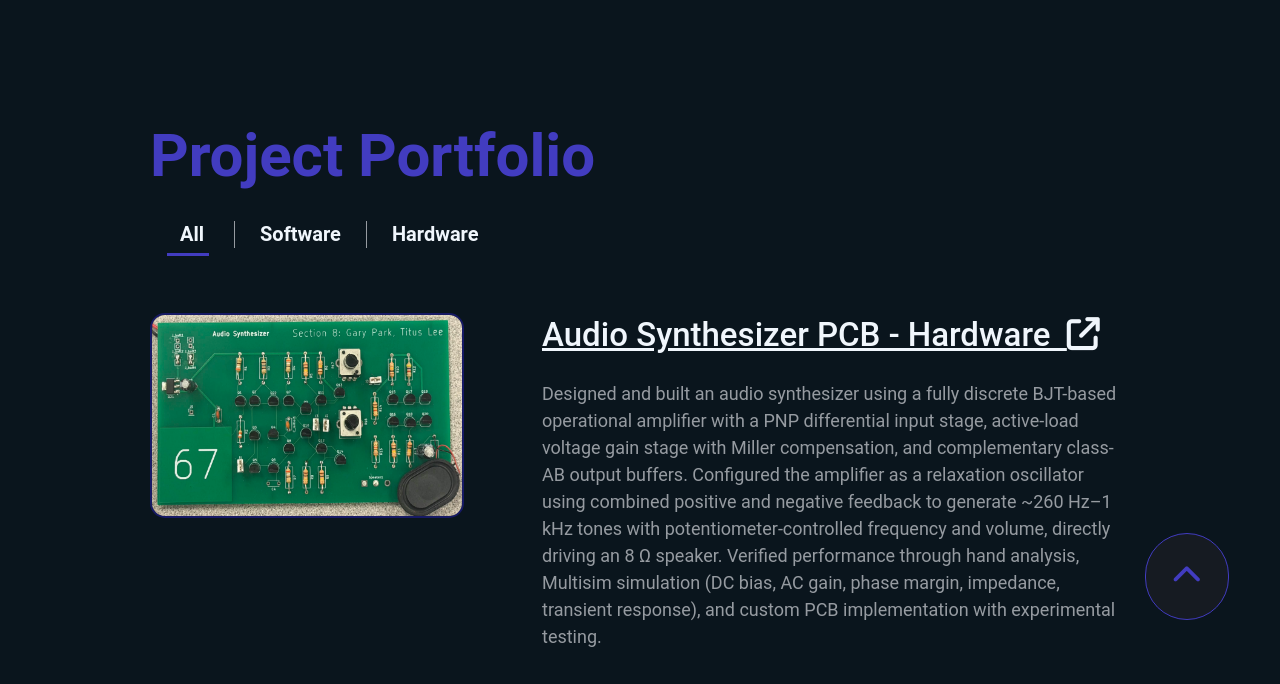
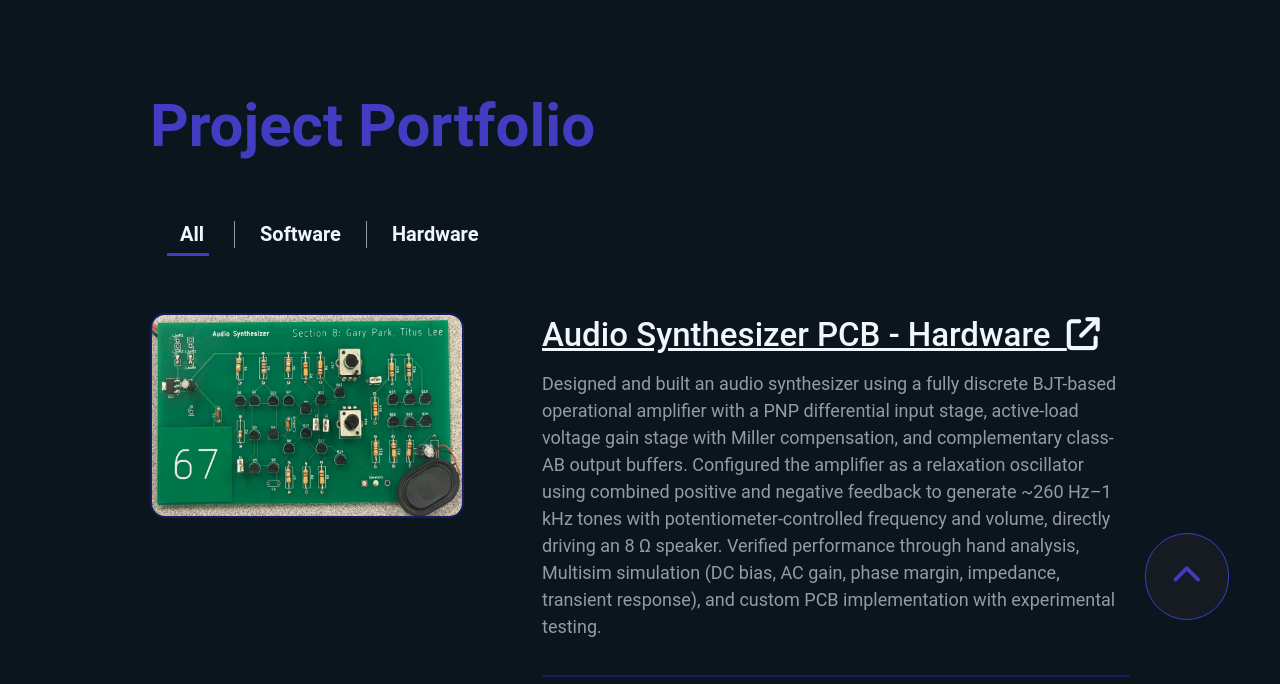
Before and after one commit to titushyunkyu/tituslee-website, a plain HTML site: page portfolio.html in a window 1280 px wide. Shown: the part 114-798 px from the top of the page. Drawn offline with Linux system fonts and the light colour scheme.

Commit message:
Add files via upload

```diff
--- a/style.css
+++ b/style.css
@@ -366,18 +366,18 @@ nav ul li a:hover::after{
     font-size: 60px;
     font-weight: 600;
     color: var(--primary-color);
-    margin-bottom: 10px;
+    margin-bottom: 40px;
     margin-top: 5%;
 }
 
 .container h1{
     font-size: 60px;
-    margin-top: 50px;
+    margin-top: 20px;
 }
 
 #portfolio a{
     color: var(--primary-text-color);
-    padding-bottom: 10px;
+    padding-bottom: 0px;
     font-size: 33px;
 }
 
```
